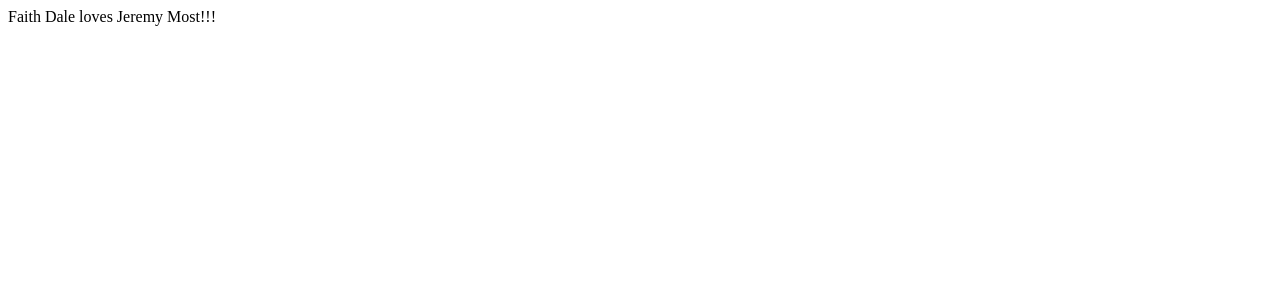
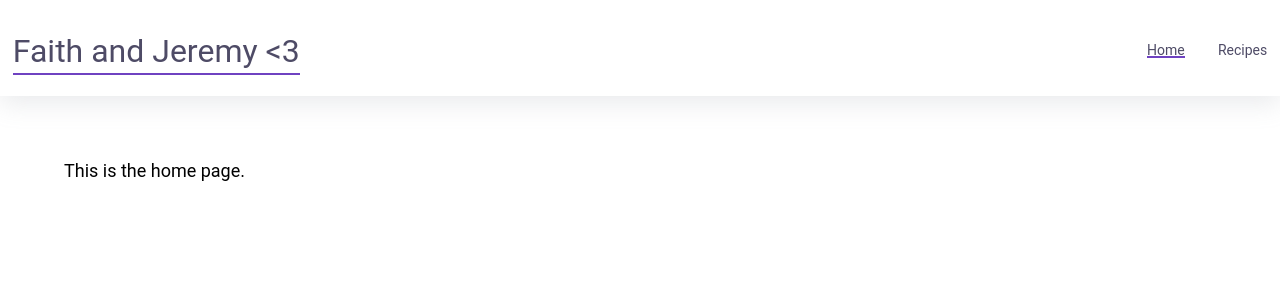
Before and after one commit to faithcdale/faithdale.github.io, a plain HTML site: page index.html in a window 1280 px wide. Drawn offline with Linux system fonts and the light colour scheme.

Commit message:
adding index.html and linking everything properly

```diff
--- a/index.html
+++ b/index.html
@@ -1 +1,55 @@
-Faith Dale loves Jeremy Most!!!
+<!DOCTYPE html>
+<html>
+  <head>
+    <meta charset="UTF-8">
+    <meta http-equiv="X-UA-Compatible" content="IE=edge">
+    <meta name="viewport" content="width=device-width, initial-scale=1.0">
+    <title>Faith loves you most</title>
+    <link rel="stylesheet" href="./navigation.css">
+    <link rel="stylesheet" href="./global.css">
+  </head>
+
+  <body class="cs-open">
+
+    <header id="navigation">
+      <div class="nav-container">
+        <!--Nav Logo-->
+        <div class="nav-name">
+          <div class="nav-name-wrapper">
+            <a href="/" class="nav-name-link nav-active">
+              Faith and Jeremy <3
+            </a>
+          </div>
+        </div>
+        <!--Navigation List-->
+        <nav class="nav" role="navigation">
+          <div class="nav-ul-wrapper">
+            <ul id="nav-expanded" class="nav-ul" aria-expanded="true">
+              <li class="nav-li">
+                <a href="./index.html" class="nav-li-link nav-active">
+                  Home
+                </a>
+              </li>
+              <li class="nav-li">
+                <a href="./recipes.html" class="nav-li-link">
+                  Recipes
+                </a>
+              </li>
+            </ul>
+          </div>
+        </nav>
+      </div>
+    </header>
+
+    <div class="main-content">
+      This is the home page.
+    </div>
+
+
+
+    <div class="sub-content">
+      <!-- This is a comment, and I love you most -->
+    </div>
+
+  </body>
+</html>
```
Also changed, not shown: recipes.html (added, +55 -0 lines), recipes/recipe_1.html (renamed from recipe_template/recipe_1.html, +5 -5 lines), global.css (renamed from recipe_template/global.css), navigation.css (renamed from recipe_template/navigation.css), recipes/Cassoulet.jpg (renamed from recipe_template/Cassoulet.jpg), recipes/recipes.css (renamed from recipe_template/recipes.css).
